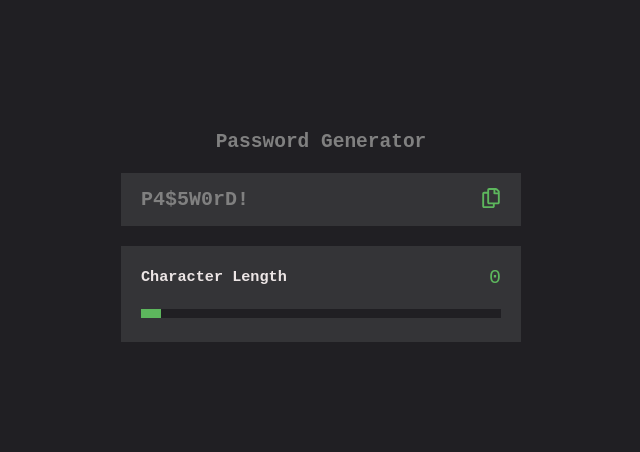
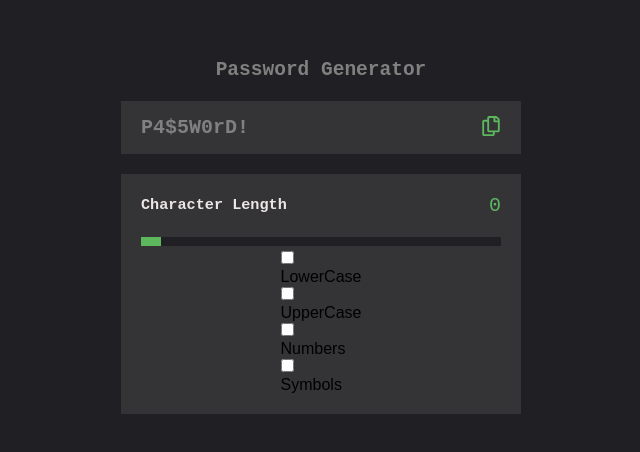
Before and after one commit to tomasleggire/password-generator, a React (Create React App) app: page / in a window 1280 px wide. Shown: the part 164-616 px from the top of the page, without its empty margins (319-959 px from the left). Built offline with nearby package versions, Linux system fonts and the light colour scheme.

Commit message:
BoxInput component creado

```diff
--- a/src/App.tsx
+++ b/src/App.tsx
@@ -3,6 +3,7 @@ import { MyContextProvider } from "./contexts/PasswordContext";
 
 import MainLayout from "./containers/MainLayout";
 import OptinsLayout from "./containers/OptionsLayout";
+import CheckBoxesContainer from "./containers/CheckBoxesContainer";
 import Header from "./components/Header";
 import RangeSelector from "./components/RangeSelector";
 
@@ -13,6 +14,7 @@ export default function App() {
         <Header />
         <OptinsLayout>
           <RangeSelector />
+          <CheckBoxesContainer />
         </OptinsLayout>
       </MainLayout>
     </MyContextProvider>
--- /dev/null
+++ b/src/components/BoxInput.tsx
@@ -0,0 +1,16 @@
+import React from "react";
+import "../styles/BoxInput.css";
+
+interface MyProps {
+  key: number;
+  name: string;
+}
+
+export default function BoxInput(props: MyProps) {
+  return (
+    <div>
+      <input type="checkbox" />
+      <p>{props.name}</p>
+    </div>
+  );
+}
--- /dev/null
+++ b/src/containers/CheckBoxesContainer.tsx
@@ -0,0 +1,31 @@
+import React from "react";
+import BoxInput from "../components/BoxInput";
+
+export default function CheckBoxesContainer() {
+  const boxes = [
+    {
+      id: 1,
+      name: "LowerCase",
+    },
+    {
+      id: 2,
+      name: "UpperCase",
+    },
+    {
+      id: 3,
+      name: "Numbers",
+    },
+    {
+      id: 4,
+      name: "Symbols",
+    },
+  ];
+
+  return (
+    <div>
+      {boxes.map((box) => (
+        <BoxInput key={box.id} name={box.name} />
+      ))}
+    </div>
+  );
+}
```
Also changed, not shown: src/styles/BoxInput.css (added).
